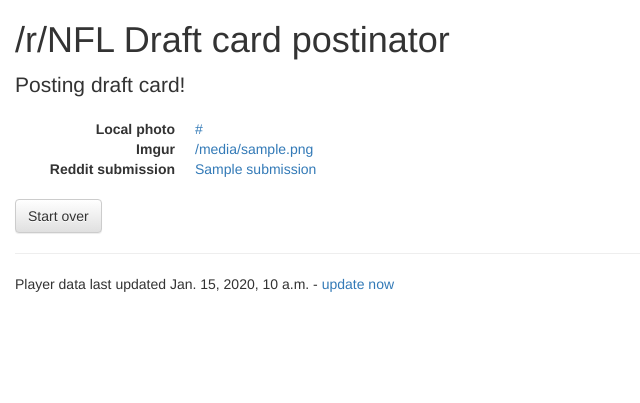
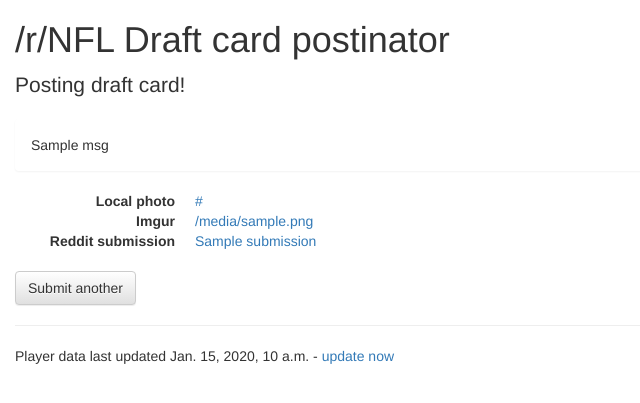
Before and after one commit to redditnfl/rnfl-tools, a Django app: template draftcardposter/templates/draftcardposter/submit.html in a window 1280 px wide. Shown: the top 403 px of the page, without its empty margins (0-640 px from the left). Run offline with Django 3.2, Linux system fonts and the light colour scheme; the template is opened without the code that fills it: most values are stand-ins (such as "Sample title", 1, 10 or a date in 2020); some libraries are stand-ins or nearby versions.

Commit message:
Better errors on submit page, max 3 stats

```diff
--- a/draftcardposter/templates/draftcardposter/submit.html
+++ b/draftcardposter/templates/draftcardposter/submit.html
@@ -4,9 +4,11 @@
 {% block content %}
 <h1>/r/NFL Draft card postinator</h1>
 <p class="lead">Posting draft card!</p>
-{% if msg %}
-<div class="alert alert-success" role="alert">{{ msg }}</div>
-{% endif %}
+{% for kind, msg in msgs %}
+<div class="alert alert-{{ kind }}" role="alert">
+    {{ msg }}
+</div>
+{% endfor %}
 
 <dl class="dl-horizontal">
 {% if cardurl %}
@@ -25,5 +27,5 @@
 {% endif %}
 </dl>
 
-<a role="button" class="btn btn-default" href="{% url 'index' %}">Start over</a>
+<a role="button" class="btn btn-default" href="{% url 'index' %}">Submit another</a>
 {% endblock %}
--- a/draftcardposter/views.py
+++ b/draftcardposter/views.py
@@ -1,4 +1,5 @@
 from django.shortcuts import render, redirect
+import traceback
 from django.contrib.staticfiles import finders
 from praw import Reddit
 from praw.const import API_PATH
@@ -129,7 +130,8 @@
             context['submission'] = submission
             context['permalink'] = submission._reddit.config.reddit_url + submission.permalink
         except Exception as e:
-            context['msg'] = str(e)
+            context['msgs'].append(('danger', str(e)))
+            context['msgs'].append(('danger', traceback.format_exc()))
 
         return render(request, 'draftcardposter/submit.html', context=context)
 
@@ -198,7 +200,7 @@
     for p in prio.merge_with(default).as_list():
         if p in player.data and player.data[p]:
             stats.append((p, player.data[p]))
-    return stats
+    return stats[:3]
 
 
 class PlayerCard(View):
```
